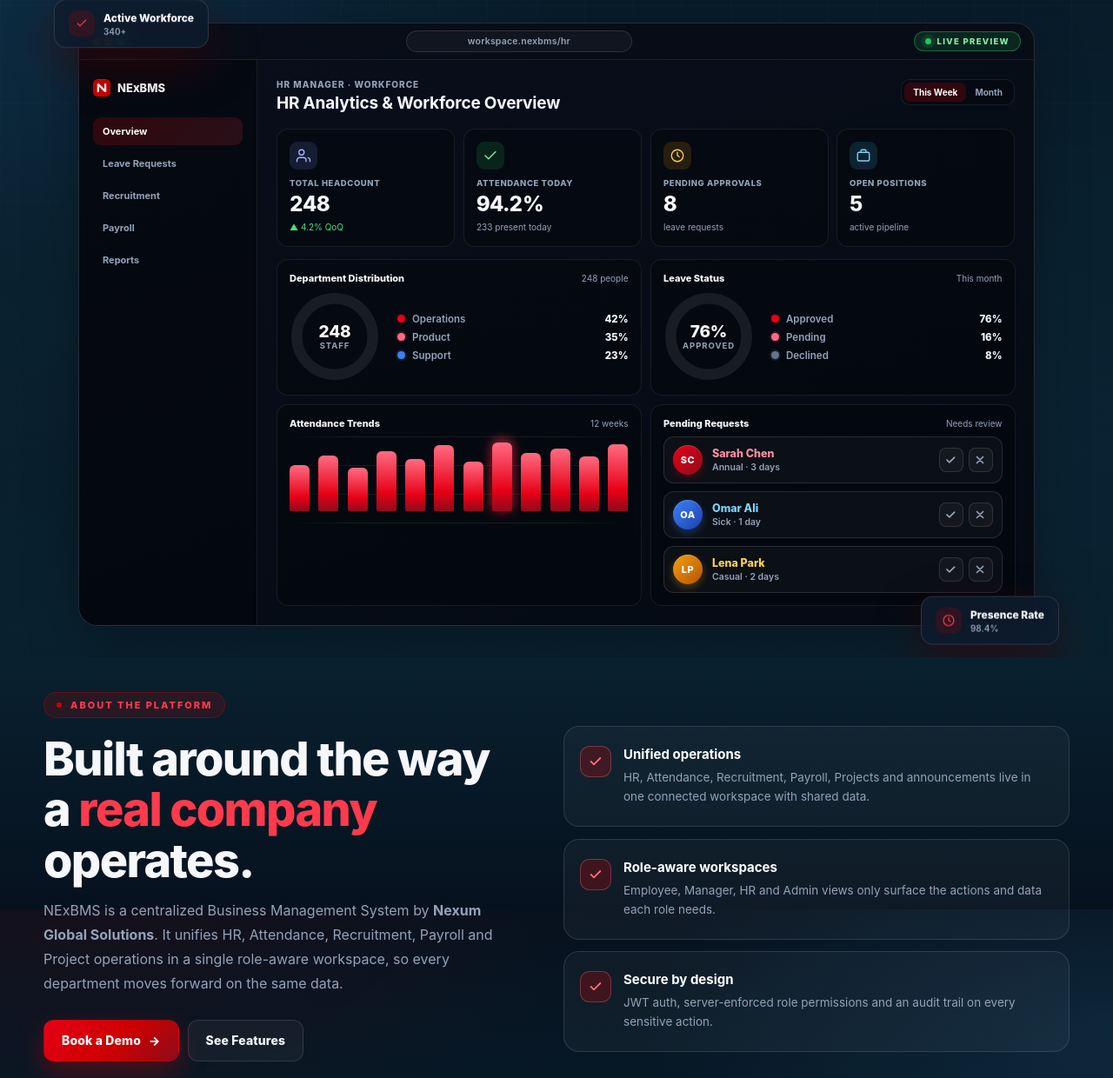
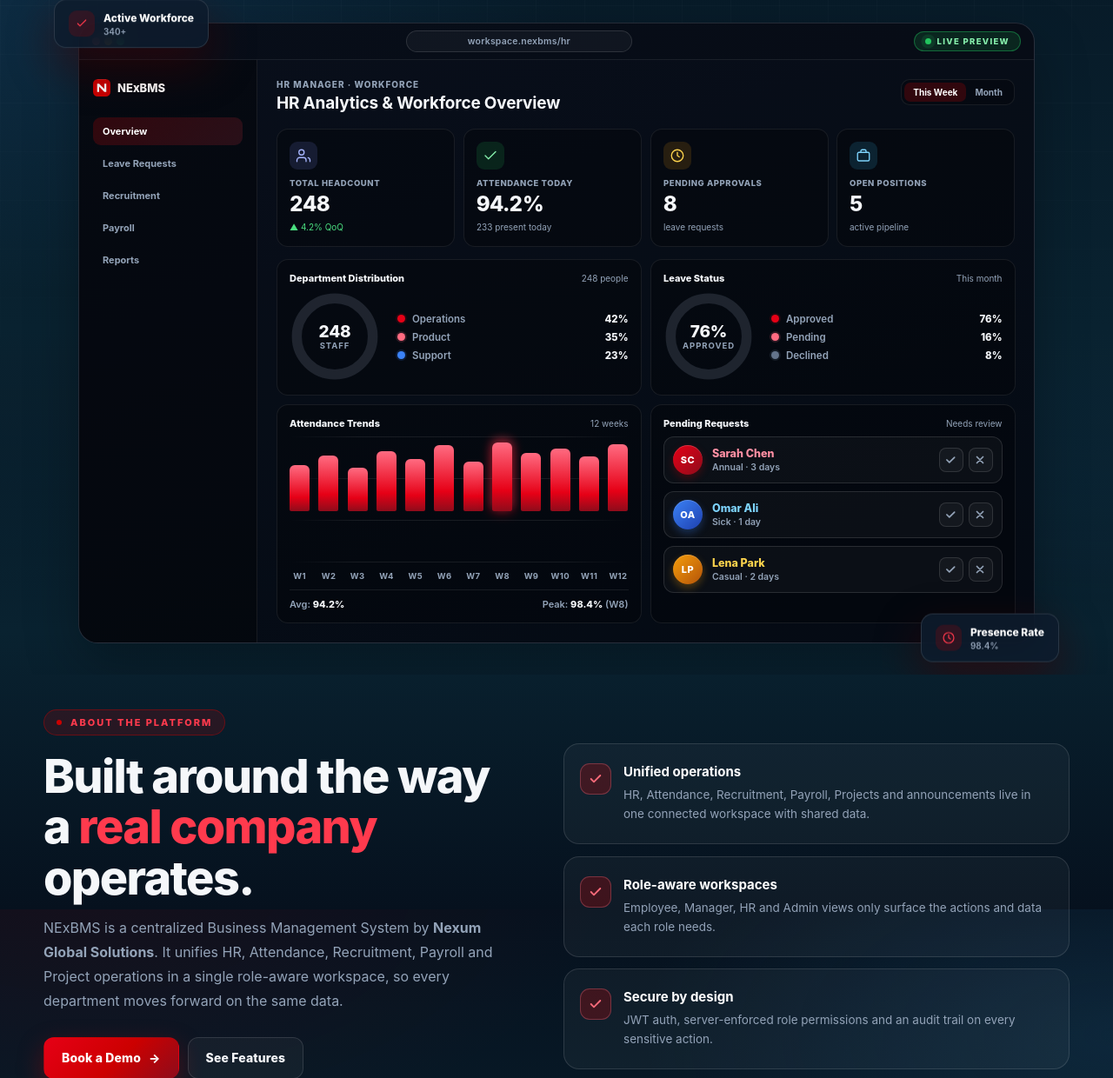
Before and after one commit to UmnaZainab/BMS-Landing-Page, a PHP site: page / in a window 1280 px wide. Shown: the part 554-1794 px from the top of the page at 87% size. Run offline with PHP 8.4, Linux system fonts and the light colour scheme.

Commit message:
Fix donut chart colored arcs and balance Attendance Trends card height
Co-Authored-By: Claude Opus 4.7 <noreply@anthropic.com>

```diff
--- a/common.js
+++ b/common.js
@@ -361,39 +361,25 @@
     }
   } catch (e) { /* non-critical */ }
 
-  /* ---------- Donut SVG segments: progressive draw-in on scroll ----------
-     The SVG markup carries the final stroke-dasharray and stroke-dashoffset
-     values for each segment, so the colored arcs are visible from first paint
-     and stay visible even if this script never runs or reduced motion is
-     active. If the donut is NOT in view at script start, we park it at
-     dashoffset:100 (hidden) and let the CSS transition draw each segment in
-     when the IntersectionObserver fires. Donuts already in the viewport on
-     load keep their markup values untouched. */
+  /* ---------- Donut SVG segments: entrance fade on scroll ----------
+     The colored arcs are fully drawn by the stroke-dasharray / stroke-dashoffset
+     values in the SVG markup, so they are always visible, including on first
+     paint, with no JS, and with reduced motion. All this does is add
+     .is-drawn when the donut scrolls into view, which lets a (tiny) CSS
+     opacity transition play. We never touch stroke color or dasharray. */
   try {
     const donuts = document.querySelectorAll('.donut');
     if (donuts.length && !reduce && 'IntersectionObserver' in window) {
-      const inView = el => {
-        const r = el.getBoundingClientRect();
-        return r.top < (window.innerHeight || document.documentElement.clientHeight) && r.bottom > 0;
-      };
-      const park = d => d.querySelectorAll('.donut-seg').forEach(s => {
-        const end = Math.max(0, Math.min(100, parseFloat(s.dataset.end) || 0));
-        s.dataset.target = String(100 - end);
-        s.setAttribute('stroke-dashoffset', '100');
-      });
-      const draw = d => d.querySelectorAll('.donut-seg').forEach((s, i) => {
-        const target = s.dataset.target != null ? s.dataset.target : String(100 - (parseFloat(s.dataset.end) || 0));
-        setTimeout(() => s.setAttribute('stroke-dashoffset', target), 140 + i * 200);
-      });
-      donuts.forEach(d => { if (!inView(d)) park(d); });
       const donutIO = new IntersectionObserver(entries => {
         entries.forEach(e => {
           if (!e.isIntersecting) return;
           donutIO.unobserve(e.target);
-          draw(e.target);
+          e.target.classList.add('is-drawn');
         });
-      }, { threshold: .35 });
+      }, { threshold: .25 });
       donuts.forEach(d => donutIO.observe(d));
+    } else if (donuts.length) {
+      donuts.forEach(d => d.classList.add('is-drawn'));
     }
   } catch (e) { /* non-critical */ }
 
--- a/index.html
+++ b/index.html
@@ -11,7 +11,7 @@
   <meta property="og:site_name" content="NExBMS">
   <meta property="og:url" content="https://nexbms.com/">
   <link rel="icon" type="image/svg+xml" href="./favicon.svg">
-  <link rel="stylesheet" href="./style.css?v=16">
+  <link rel="stylesheet" href="./style.css?v=17">
 </head>
 <body data-page="home">
 
@@ -107,11 +107,11 @@
                     <div class="donut-row">
                       <div class="donut department">
                         <svg class="donut-svg" viewBox="0 0 100 100" aria-hidden="true">
-                          <circle class="donut-bg" cx="50" cy="50" r="42" fill="none" stroke-width="12" pathLength="100"/>
+                          <circle class="donut-bg" cx="50" cy="50" r="42" fill="none" stroke="rgba(148,163,184,0.18)" stroke-width="11" pathLength="100"/>
                           <g class="donut-ring" transform="rotate(-90 50 50)">
-                            <circle class="donut-seg" cx="50" cy="50" r="42" fill="none" stroke="#3B82F6" stroke-width="12" pathLength="100" stroke-dasharray="100" stroke-dashoffset="0" data-end="100"/>
-                            <circle class="donut-seg" cx="50" cy="50" r="42" fill="none" stroke="#FF6B81" stroke-width="12" pathLength="100" stroke-dasharray="100" stroke-dashoffset="23" data-end="77"/>
-                            <circle class="donut-seg" cx="50" cy="50" r="42" fill="none" stroke="#E60016" stroke-width="12" pathLength="100" stroke-dasharray="100" stroke-dashoffset="58" data-end="42"/>
+                            <circle class="donut-seg" cx="50" cy="50" r="42" fill="none" stroke="#E60016" stroke-width="11" stroke-linecap="butt" pathLength="100" stroke-dasharray="42 100" stroke-dashoffset="0"/>
+                            <circle class="donut-seg" cx="50" cy="50" r="42" fill="none" stroke="#FF6B81" stroke-width="11" stroke-linecap="butt" pathLength="100" stroke-dasharray="35 100" stroke-dashoffset="-42"/>
+                            <circle class="donut-seg" cx="50" cy="50" r="42" fill="none" stroke="#3B82F6" stroke-width="11" stroke-linecap="butt" pathLength="100" stroke-dasharray="23 100" stroke-dashoffset="-77"/>
                           </g>
                         </svg>
                         <div class="donut-center"><b>248</b><em>Staff</em></div>
@@ -128,11 +128,11 @@
                     <div class="donut-row">
                       <div class="donut leave">
                         <svg class="donut-svg" viewBox="0 0 100 100" aria-hidden="true">
-                          <circle class="donut-bg" cx="50" cy="50" r="42" fill="none" stroke-width="12" pathLength="100"/>
+                          <circle class="donut-bg" cx="50" cy="50" r="42" fill="none" stroke="rgba(148,163,184,0.18)" stroke-width="11" pathLength="100"/>
                           <g class="donut-ring" transform="rotate(-90 50 50)">
-                            <circle class="donut-seg" cx="50" cy="50" r="42" fill="none" stroke="#64748B" stroke-width="12" pathLength="100" stroke-dasharray="100" stroke-dashoffset="0" data-end="100"/>
-                            <circle class="donut-seg" cx="50" cy="50" r="42" fill="none" stroke="#FF6B81" stroke-width="12" pathLength="100" stroke-dasharray="100" stroke-dashoffset="8" data-end="92"/>
-                            <circle class="donut-seg" cx="50" cy="50" r="42" fill="none" stroke="#E60016" stroke-width="12" pathLength="100" stroke-dasharray="100" stroke-dashoffset="24" data-end="76"/>
+                            <circle class="donut-seg" cx="50" cy="50" r="42" fill="none" stroke="#E60016" stroke-width="11" stroke-linecap="butt" pathLength="100" stroke-dasharray="76 100" stroke-dashoffset="0"/>
+                            <circle class="donut-seg" cx="50" cy="50" r="42" fill="none" stroke="#FF6B81" stroke-width="11" stroke-linecap="butt" pathLength="100" stroke-dasharray="16 100" stroke-dashoffset="-76"/>
+                            <circle class="donut-seg" cx="50" cy="50" r="42" fill="none" stroke="#64748B" stroke-width="11" stroke-linecap="butt" pathLength="100" stroke-dasharray="8 100" stroke-dashoffset="-92"/>
                           </g>
                         </svg>
                         <div class="donut-center"><b>76%</b><em>Approved</em></div>
@@ -144,7 +144,7 @@
                       </ul>
                     </div>
                   </div>
-                  <div class="hd-card">
+                  <div class="hd-card hd-card-trends">
                     <div class="hd-card-h"><b>Attendance Trends</b><span>12 weeks</span></div>
                     <div class="hd-chart-wrap">
                       <div class="hd-chart-grid" aria-hidden="true"><span></span><span></span><span></span><span></span></div>
@@ -163,6 +163,8 @@
                         <i data-week="90" data-month="86" style="height:90%"><em>90%</em></i>
                       </div>
                     </div>
+                    <div class="hd-chart-labels" aria-hidden="true"><span>W1</span><span>W2</span><span>W3</span><span>W4</span><span>W5</span><span>W6</span><span>W7</span><span>W8</span><span>W9</span><span>W10</span><span>W11</span><span>W12</span></div>
+                    <div class="hd-card-foot"><span>Avg: <b>94.2%</b></span><span>Peak: <b>98.4%</b> (W8)</span></div>
                   </div>
                   <div class="hd-card">
                     <div class="hd-card-h"><b>Pending Requests</b><span>Needs review</span></div>
@@ -470,7 +472,7 @@
 
   <script src="./pricing.js?v=202" defer></script>
   <script src="./contact.js?v=200" defer></script>
-  <script src="./common.js?v=16" defer></script>
-  <script src="./motion-effects.js?v=8" defer></script>
+  <script src="./common.js?v=17" defer></script>
+  <script src="./motion-effects.js?v=9" defer></script>
 </body>
 </html>
--- a/style.css
+++ b/style.css
@@ -221,11 +221,19 @@ header{position:fixed;top:16px;left:0;right:0;z-index:1000;padding:0;pointer-eve
 .hd-card{padding:14px;border:1px solid var(--line);border-radius:13px;background:rgba(0,0,0,.28)}
 .hd-card-h{display:flex;align-items:center;justify-content:space-between;gap:10px;font-size:11px;margin-bottom:8px}
 .hd-card-h b{font-weight:800}
-.hd-chart-wrap{position:relative;width:100%;height:100px}
+.hd-card-trends{display:flex;flex-direction:column;justify-content:space-between;height:100%}
+.hd-chart-wrap{position:relative;width:100%;flex:1;min-height:145px;display:flex}
 .hd-chart-grid{position:absolute;inset:0;display:flex;flex-direction:column;justify-content:space-between;pointer-events:none;z-index:0}
 .hd-chart-grid span{display:block;height:1px;background:linear-gradient(90deg,transparent,rgba(255,255,255,.08) 20%,rgba(255,255,255,.08) 80%,transparent)}
 [data-theme="light"] .hd-chart-grid span{background:linear-gradient(90deg,transparent,rgba(11,22,38,.08) 20%,rgba(11,22,38,.08) 80%,transparent)}
-.hd-chart{position:relative;display:flex;align-items:flex-end;gap:10px;height:100%;width:100%;z-index:1}
+.hd-chart{position:relative;display:flex;align-items:flex-end;gap:10px;height:100%;width:100%;z-index:1;flex:1}
+.hd-chart-labels{display:flex;gap:10px;margin-top:10px;color:var(--muted);font-size:9.5px;font-weight:700;letter-spacing:.04em}
+.hd-chart-labels span{flex:1;text-align:center;min-width:0}
+.hd-card-foot{display:flex;justify-content:space-between;align-items:center;gap:10px;margin-top:10px;padding-top:9px;border-top:1px solid var(--line);color:var(--muted);font-size:11px;font-weight:600}
+.hd-card-foot b{color:var(--ink);font-weight:800}
+[data-theme="light"] .hd-card-foot{border-top-color:#CBD5E1;color:#475569}
+[data-theme="light"] .hd-card-foot b{color:#0B1526}
+[data-theme="light"] .hd-chart-labels{color:#475569}
 .hd-chart i{position:relative;flex:1;border-radius:6px 6px 2px 2px;background:linear-gradient(180deg,#FF6B81 0%,#E60016 70%,#8E0C1B 100%);transform-origin:bottom;animation:chartRise .9s cubic-bezier(.2,.75,.3,1) both;cursor:default;transition:filter .25s var(--ease),box-shadow .25s var(--ease),height .6s cubic-bezier(.22,1,.36,1)}
 .hd-chart i.peak{box-shadow:0 0 14px rgba(230,0,22,.55),0 -4px 12px rgba(255,107,129,.35)}
 .hd-chart i:hover{filter:brightness(1.12);box-shadow:0 0 14px rgba(230,0,22,.45)}
@@ -1010,21 +1018,19 @@ footer{position:relative;margin-top:0;background:var(--bg-2);border-top:1px soli
 .donut{position:relative;overflow:hidden;border-radius:50%}
 .donut.department,.donut.leave{background:transparent}
 .donut-svg{position:absolute;inset:0;width:100%;height:100%;overflow:hidden;pointer-events:none}
-.donut-bg{stroke:rgba(255,255,255,.08)}
-[data-theme="light"] .donut-bg{stroke:#E2E8F0}
+/* Track + segment strokes are set directly in the SVG markup; CSS only
+   provides the safety net (transform-box + transform-origin so no stray CSS
+   transform can shift the arc) and a gentle opacity fade-in on scroll. No
+   rule here overrides stroke, dasharray, or dashoffset. */
 .donut-ring{transform-box:fill-box;transform-origin:center}
-/* Arcs render from the dasharray/dashoffset set directly in the SVG markup,
-   so the donut is never blank, even if the scroll animation never runs or
-   reduced-motion suppresses it. The transition only applies when common.js
-   runs a draw-in animation. No transform animations on segments ever. */
 .donut-seg{
-  stroke-linecap:butt;
   stroke-opacity:1;
   transform-box:fill-box;
   transform-origin:center;
   transform:none;
-  transition:stroke-dashoffset 1.3s cubic-bezier(.22,1,.36,1);
+  transition:stroke-opacity .6s ease;
 }
+.donut:not(.is-drawn) .donut-seg{stroke-opacity:1}
 @media(prefers-reduced-motion:reduce){
   .donut-seg{transition:none}
 }
```
